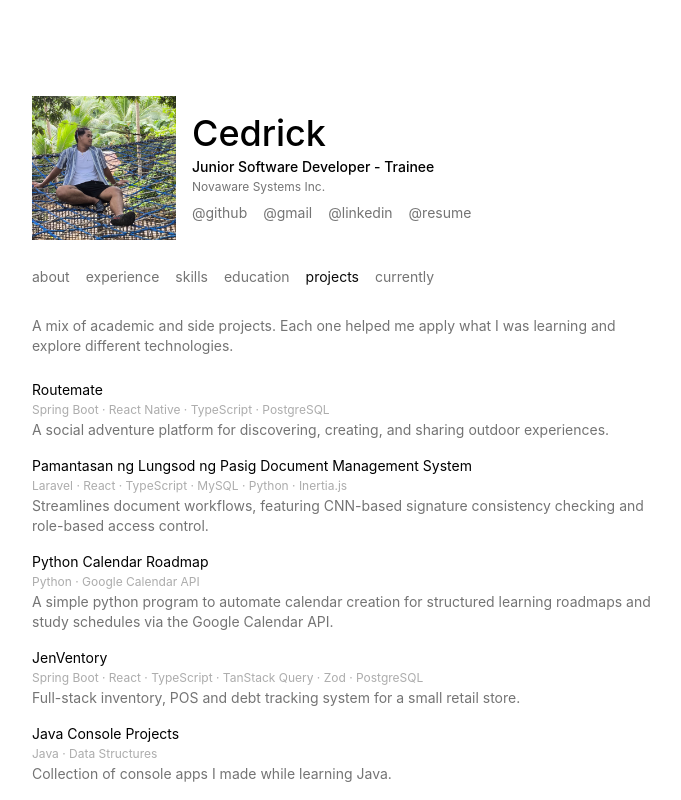
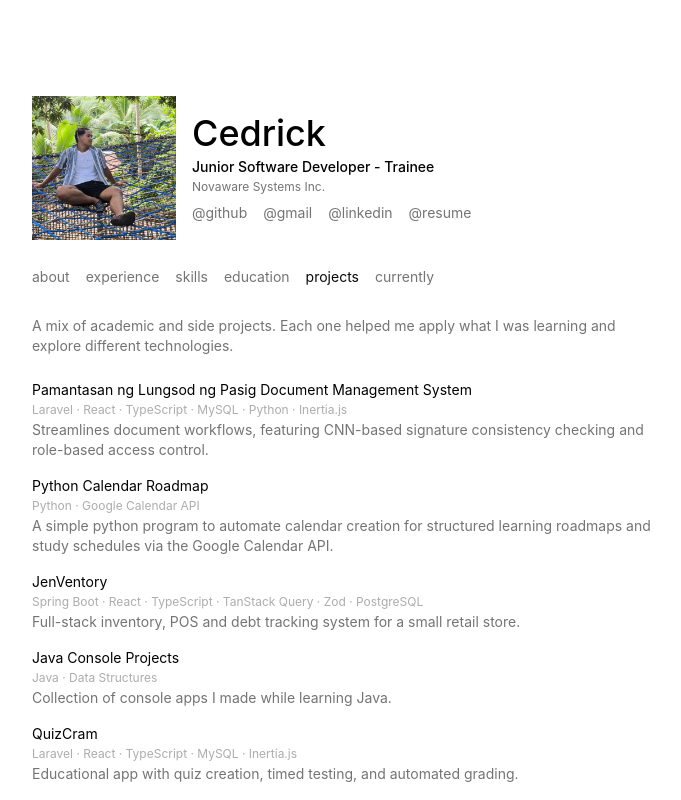
Before and after one commit to Cedrickkk/hulaanmo, a React (Vite) app: page /projects in a window 1280 px wide. Shown: the top 800 px of the page, without its empty margins (296-977 px from the left). Built offline with nearby package versions, Linux system fonts and the light colour scheme.

Commit message:
comment out Routemate project details in project.ts

```diff
--- a/src/data/project.ts
+++ b/src/data/project.ts
@@ -6,13 +6,13 @@ type Project = {
 };
 
 export const projects: Project[] = [
-  {
-    name: "Routemate ",
-    description:
-      "A social adventure platform for discovering, creating, and sharing outdoor experiences.",
-    tech: ["Spring Boot", "React Native", "TypeScript", "PostgreSQL"],
-    link: "https://github.com/Cedrickkk/routemate",
-  },
+  // {
+  //   name: "Routemate ",
+  //   description:
+  //     "A social adventure platform for discovering, creating, and sharing outdoor experiences.",
+  //   tech: ["Spring Boot", "React Native", "TypeScript", "PostgreSQL"],
+  //   link: "https://github.com/Cedrickkk/routemate",
+  // },
   {
     name: "Pamantasan ng Lungsod ng Pasig Document Management System",
     description:
```
